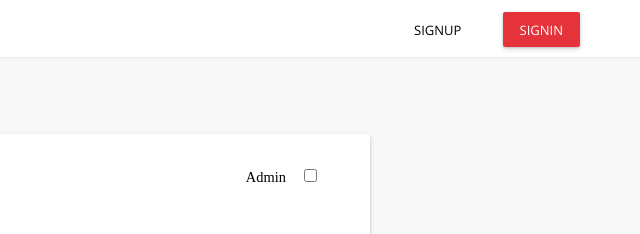
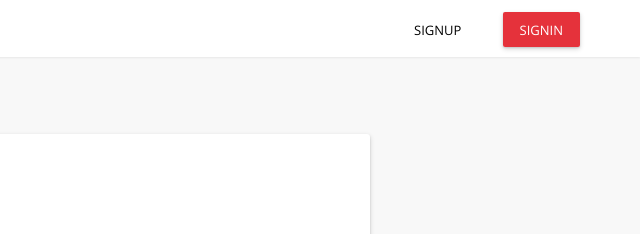
Before and after one commit to gracelungu/politico, a plain HTML site: page UI/Signup/signup.html in a window 1280 px wide. Shown: the top 234 px of the page, 640-1280 px from the left. Drawn offline with Linux system fonts and the light colour scheme; a web font is replaced by a local one.

Commit message:
Design issue fixed

```diff
--- a/UI/Signup/signup.html
+++ b/UI/Signup/signup.html
@@ -36,10 +36,6 @@
 
                     <div class="top flex justify-between align-end">
                         <div class="title bold">Signup</div>
-                        <div>
-                            <span class="admin bold">Admin</span>
-                            <input type="checkbox" id="isAdmin" class="admin-check">
-                        </div>
                     </div>
 
                     <form class="flex justify-between" action="">
```
